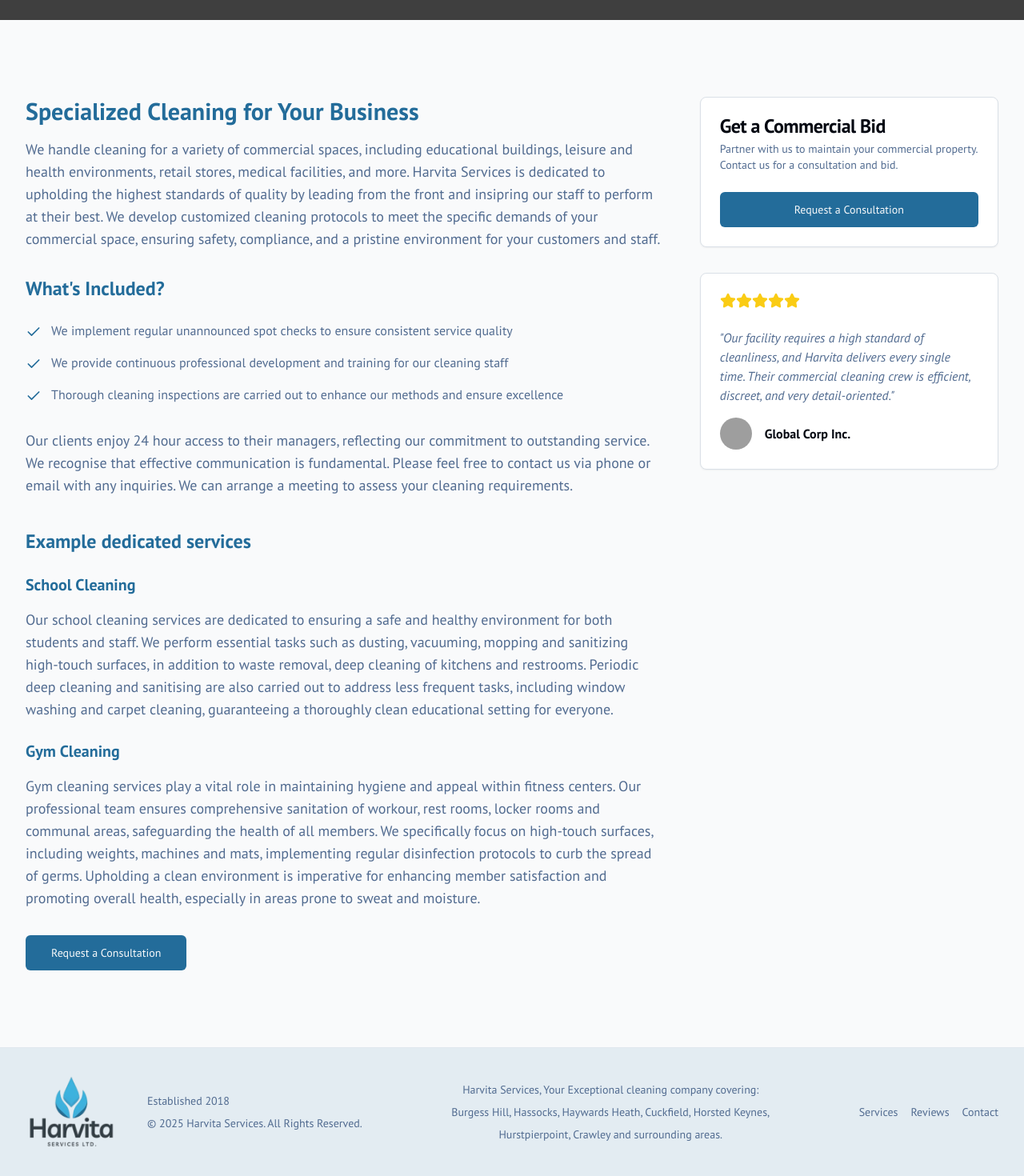
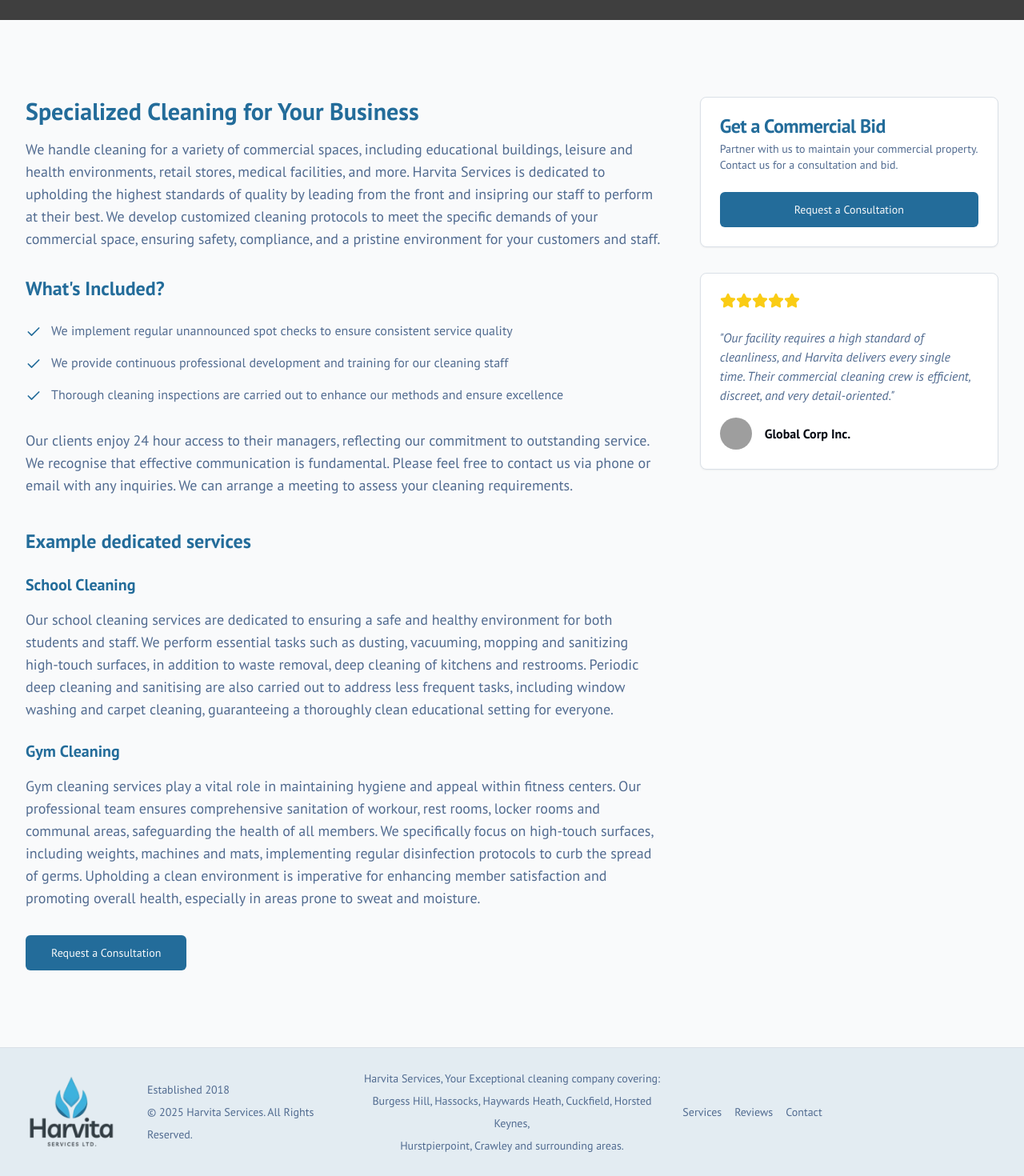
Before and after one commit to chrisbee2812/harvita-cleaning, a Next.js app: page /services/commercial in a window 1280 px wide. Shown: the part 408-1878 px from the top of the page at 80% size. Built offline with nearby package versions, Linux system fonts and the light colour scheme; grey boxes are pictures that could not be loaded.

Commit message:
small format changes

```diff
--- a/src/app/services/commercial/page.tsx
+++ b/src/app/services/commercial/page.tsx
@@ -82,7 +82,7 @@ export default function CommercialCleaningPage() {
           <div className="lg:col-span-1 space-y-8">
             <Card>
               <CardHeader>
-                <CardTitle className="font-headline">Get a Commercial Bid</CardTitle>
+                <CardTitle className="font-headline text-primary">Get a Commercial Bid</CardTitle>
                 <CardDescription>Partner with us to maintain your commercial property. Contact us for a consultation and bid.</CardDescription>
               </CardHeader>
               <CardFooter>
--- a/src/app/services/domestic/page.tsx
+++ b/src/app/services/domestic/page.tsx
@@ -126,7 +126,7 @@ export default function DomesticCleaningPage() {
           <div className="lg:col-span-1 space-y-8">
             <Card>
               <CardHeader>
-                <CardTitle className="font-headline">Ready for a Quote?</CardTitle>
+                <CardTitle className="font-headline text-primary">Ready for a Quote?</CardTitle>
                 <CardDescription>Click the button below to get a free, no-obligation estimate for your home.</CardDescription>
               </CardHeader>
               <CardFooter>
--- a/src/app/services/office/page.tsx
+++ b/src/app/services/office/page.tsx
@@ -194,7 +194,7 @@ export default function OfficeCleaningPage() {
           <div className="lg:col-span-1 space-y-8">
             <Card>
               <CardHeader>
-                <CardTitle className="font-headline">Request a Consultation</CardTitle>
+                <CardTitle className="font-headline text-primary">Request a Consultation</CardTitle>
                 <CardDescription>Let's discuss your office cleaning needs. Contact us for a detailed proposal.</CardDescription>
               </CardHeader>
               <CardFooter>
--- a/src/components/site-footer.tsx
+++ b/src/components/site-footer.tsx
@@ -4,9 +4,9 @@ import Image from 'next/image';
 
 export function SiteFooter() {
   return (
-    <footer className="w-full border-t border-border/40 bg-primary/10 py-8">
+    <footer className="w-full border-t border-border bg-primary/10 py-8">
       <div className="container flex flex-col items-center justify-between gap-4 py-10 md:h-24 md:flex-row md:py-0">
-        <div className="flex flex-col items-center gap-4 px-8 md:flex-row md:gap-2 md:px-0">
+        <div className="flex flex-col items-center w-1/3 gap-4 px-8 md:flex-row md:gap-2 md:px-0">
           <Image
             src='/HSL-Logo-nobg.png'
             alt='Harvita Services Logo'
@@ -25,7 +25,7 @@ export function SiteFooter() {
           </div>
 
         </div>
-        <div className="text-center">
+        <div className="text-center w-1/3">
           <p className="text-center text-sm leading-loose text-muted-foreground">
             Harvita Services, Your Exceptional cleaning company covering:
           </p>
@@ -36,7 +36,7 @@ export function SiteFooter() {
             Hurstpierpoint, Crawley and surrounding areas.
           </p>
         </div>
-        <nav className="flex items-center gap-4 text-sm text-muted-foreground">
+        <nav className="flex items-center w-1/3 gap-4 text-sm text-muted-foreground">
           <Link href="/services" className="transition-colors hover:text-foreground">Services</Link>
           <Link href="/reviews" className="transition-colors hover:text-foreground">Reviews</Link>
           <Link href="/contact" className="transition-colors hover:text-foreground">Contact</Link>
```
